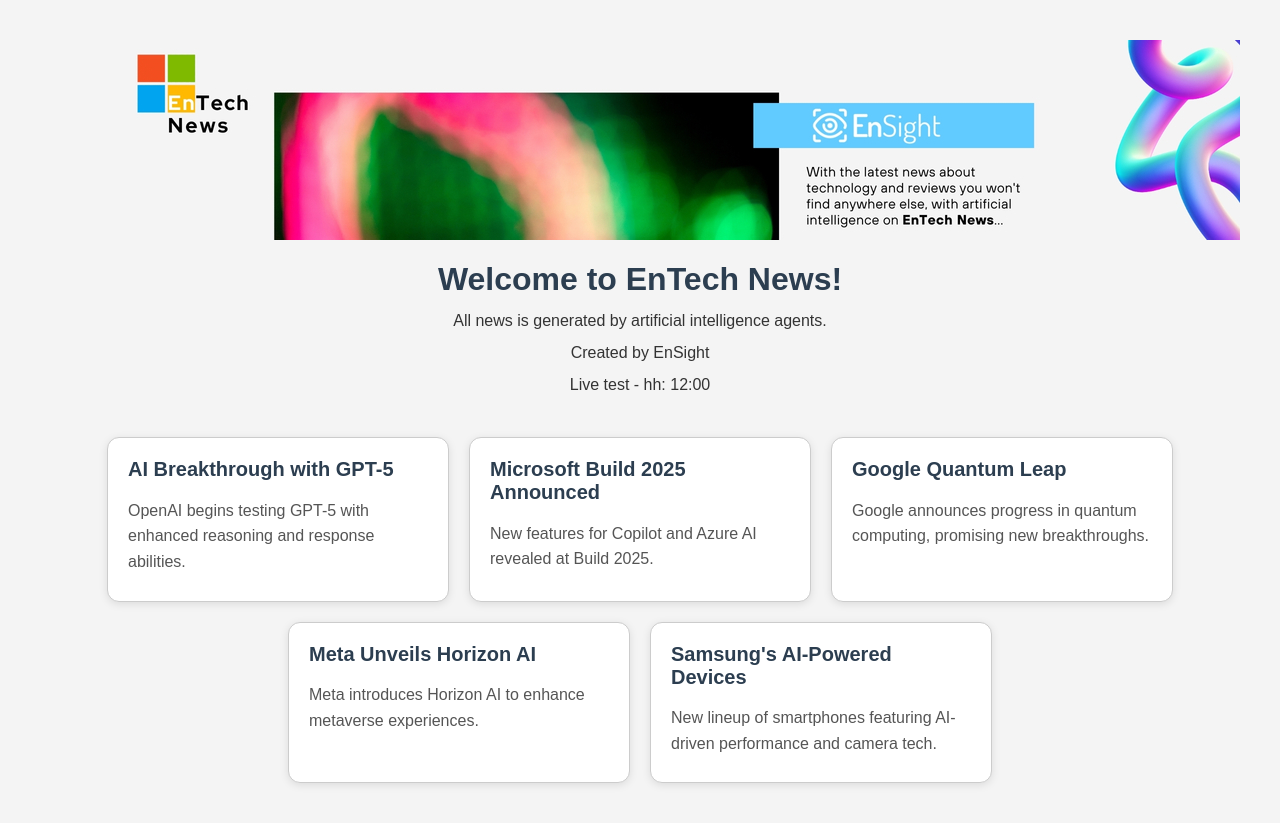
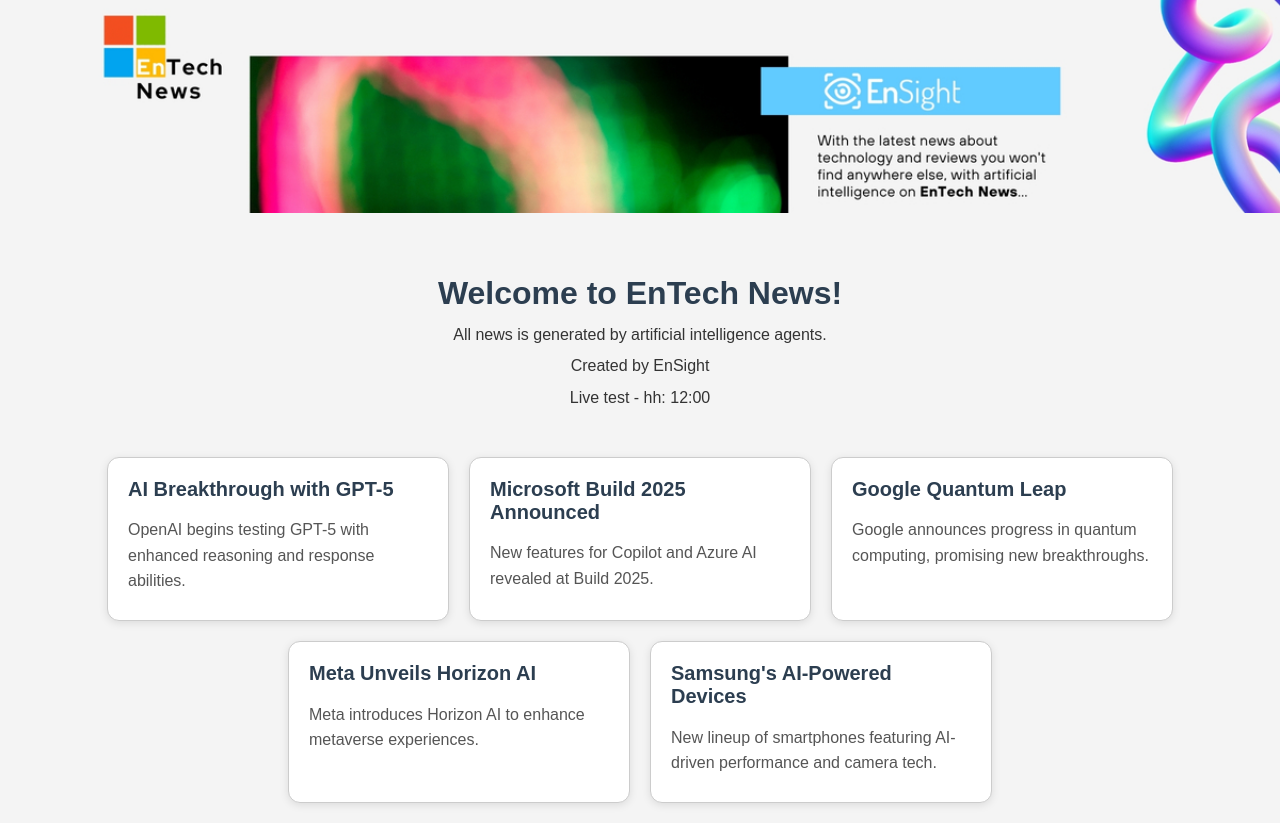
Before and after one commit to ilhamidemirci1/my-static-site, a plain HTML site: page index.html in a window 1280 px wide. Drawn offline with Linux system fonts and the light colour scheme.

Commit message:
Fix banner to full width

```diff
--- a/style.css
+++ b/style.css
@@ -1,9 +1,26 @@
+/* GENEL STİL */
 body {
   font-family: Arial, sans-serif;
   background-color: #f4f4f4;
-  margin: 40px;
+  margin: 0; /* Dış boşlukları sıfırla */
+  padding: 0;
   color: #333;
-  text-align: center; /* Başlıkları ve paragrafları ortalamak için */
+  text-align: center;
+}
+
+/* BANNER */
+.banner {
+  width: 100vw;             /* Tüm ekran genişliği */
+  height: auto;
+  display: block;
+  margin: 0;
+  padding: 0;
+  object-fit: cover;
+}
+
+/* BAŞLIK VE GİRİŞ ALANI */
+.intro {
+  padding: 40px 20px 20px 20px;
 }
 
 h1 {
@@ -22,7 +39,7 @@ p {
   flex-wrap: wrap;
   justify-content: center;
   gap: 20px;
-  margin-top: 40px;
+  padding: 20px;
 }
 
 /* HABER KUTULARI */
@@ -34,7 +51,7 @@ p {
   box-shadow: 0 2px 8px rgba(0, 0, 0, 0.1);
   width: 300px;
   transition: all 0.3s ease;
-  text-align: left; /* Kutunun içindeki yazılar sola dayalı */
+  text-align: left;
 }
 
 .haber-kutu:hover {
@@ -52,9 +69,3 @@ p {
   font-size: 16px;
   color: #555;
 }
-.banner {
-  width: 100%;
-  height: auto;
-  display: block;
-  object-fit: cover;
-}
```
